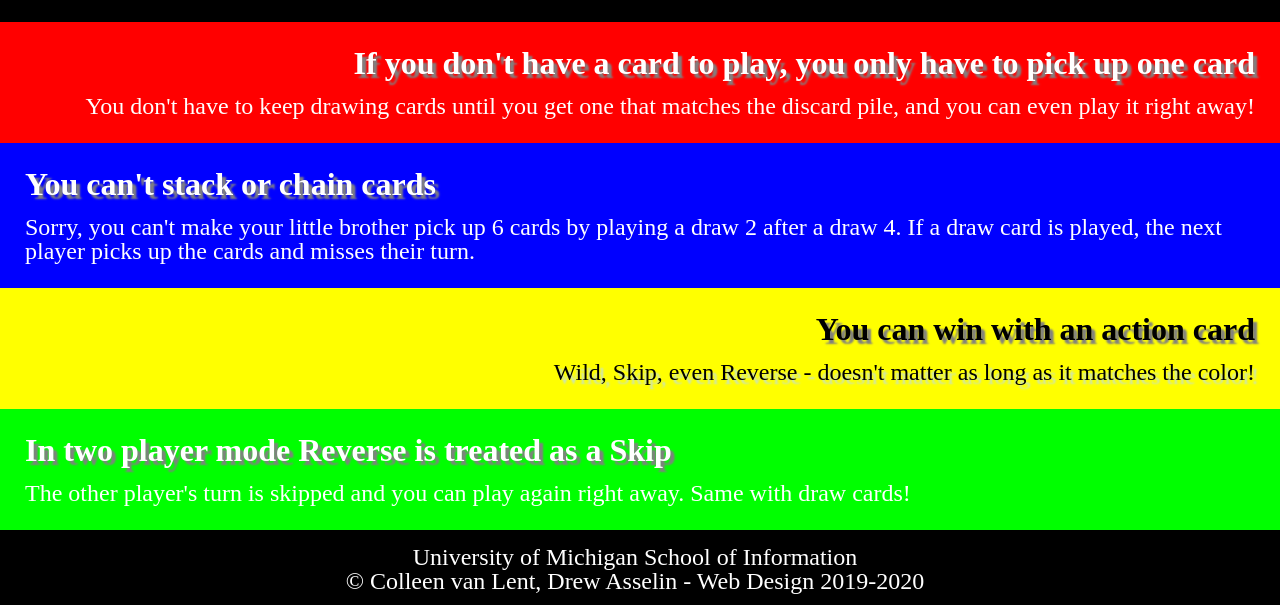
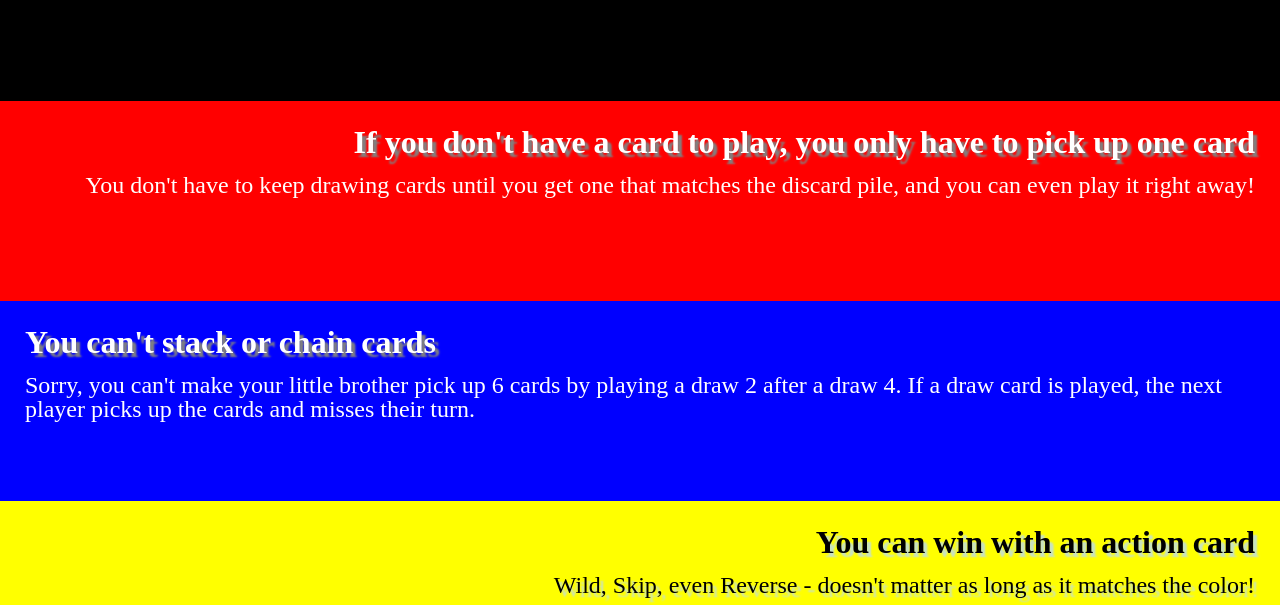
Before and after one commit to gchien21/homework2-2021, a plain HTML site: page index.html in a window 1280 px wide. Shown: the part 626-1231 px from the top of the page. Drawn offline with Linux system fonts and the light colour scheme.

Commit message:
Add files via upload

```diff
--- a/css/style.css
+++ b/css/style.css
@@ -1,7 +1,7 @@
 body{
     background-color: #000000;
     color: #FFFFFF;
-    font-family: 'Times New Roman', Times, serif;
+    font-family: 'Times New Roman', Verdana, sans-serif;
 }
 
 h1{
@@ -28,6 +28,7 @@
 }
 
 div{
+    height: 150px;
     padding-top: 25px;
     padding-right: 25px;
     padding-bottom: 25px;
@@ -47,6 +48,8 @@
 #yellow{
     background: #FFFF00;
     text-align: right;
+}
+#yellow h2, #yellow p{
     color:#000000;
     text-shadow: 4px 4px 2px #c7e2c7;
 }
```
